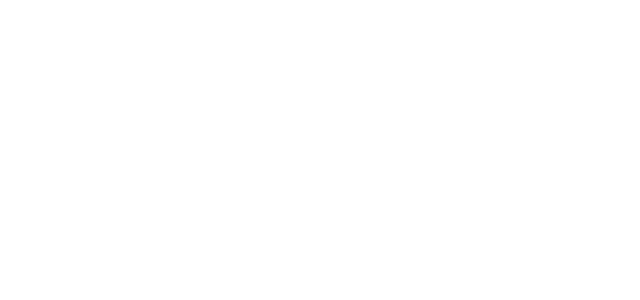
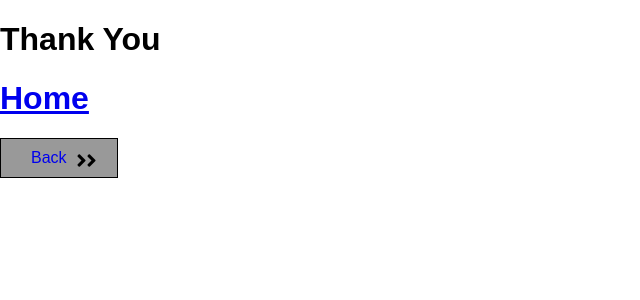
Before and after one commit to melodyyun/sr-portfolio, a React (Create React App) app: page /thank-you in a window 1280 px wide. Shown: the top 300 px of the page, without its empty margins (0-640 px from the left). Built offline with nearby package versions, Linux system fonts and the light colour scheme.

Commit message:
adding 404 page and thank you page

```diff
--- a/src/App.js
+++ b/src/App.js
@@ -1,8 +1,10 @@
 import React, { Component } from "react";
 import { ThemeProvider } from "styled-components";
-import { BrowserRouter, Route } from "react-router-dom";
+import { BrowserRouter, Route, Switch } from "react-router-dom";
 import Home from "./partials/Home";
 import ProjectPage from "./partials/project-pages/ProjectPages";
+import ThankYou from "./partials/ThankYou";
+import NoMatch from "./partials/NoMatch";
 
 //Extract our Sass variables into a JS object
 /* eslint-disable*/
@@ -17,10 +19,12 @@ class App extends Component {
     return (
       <BrowserRouter>
         <ThemeProvider theme={theme}>
-          <React.Fragment>
+          <Switch>
             <Route exact path="/" component={Home} />
             <Route path="/project/:projectId" component={ProjectPage} />
-          </React.Fragment>
+            <Route path="/thank-you" component={ThankYou} />
+            <Route component={NoMatch} />
+          </Switch>
         </ThemeProvider>
       </BrowserRouter>
     );
--- a/src/partials/Home.js
+++ b/src/partials/Home.js
@@ -85,7 +85,6 @@ class Home extends Component {
         >
           <Border />
           <LeftNav activeLink={this.state.activeLink} />
-          {/* {React.cloneElement(this.props.children, this.props)} */}
           <FullContainer />
           <SocialNav />
         </Main>
--- /dev/null
+++ b/src/partials/NoMatch.js
@@ -0,0 +1,22 @@
+import React, { Component } from "react";
+import styled from "styled-components";
+import { Link } from "react-router-dom";
+import Button from "./utility/Button";
+
+const NoMatchContainer = styled.div``;
+
+class NoMatch extends Component {
+  render() {
+    return (
+      <NoMatchContainer>
+        <h1>404 page</h1>
+        <Link to={`/`}>
+          <h1>Home</h1>
+        </Link>
+        <Button href="/" text={"Back"} />
+      </NoMatchContainer>
+    );
+  }
+}
+
+export default NoMatch;
--- /dev/null
+++ b/src/partials/ThankYou.js
@@ -0,0 +1,22 @@
+import React, { Component } from "react";
+import styled from "styled-components";
+import { Link } from "react-router-dom";
+import Button from "./utility/Button";
+
+const ThankYouContainer = styled.div``;
+
+class ThankYou extends Component {
+  render() {
+    return (
+      <ThankYouContainer>
+        <h1>Thank You</h1>
+        <Link to={`/`}>
+          <h1>Home</h1>
+        </Link>
+        <Button href="/" text={"Back"} />
+      </ThankYouContainer>
+    );
+  }
+}
+
+export default ThankYou;
--- a/src/partials/project-pages/ProjectPages.js
+++ b/src/partials/project-pages/ProjectPages.js
@@ -1,14 +1,18 @@
-import React, { Component } from 'react';
-import styled from 'styled-components';
+import React, { Component } from "react";
+import styled from "styled-components";
+import { Link } from "react-router-dom";
+import Button from "../utility/Button";
 
-const ProjectMain = styled.div``;
+const ProjectContainer = styled.div``;
 
 class ProjectPage extends Component {
   render() {
     return (
-      <ProjectMain>
+      <ProjectContainer>
         <h1>Project page</h1>
-      </ProjectMain>
+        <Link to={`/`}>Home</Link>
+        <Button href="/" text={"Back"} />
+      </ProjectContainer>
     );
   }
 }
--- a/src/partials/project-pages/UfcPage.js
+++ b/src/partials/project-pages/UfcPage.js
@@ -1,4 +1,4 @@
-import React from "React";
+import React from "react";
 import { Link } from "react-router-dom";
 import Button from "../utility/Button";
 
```
